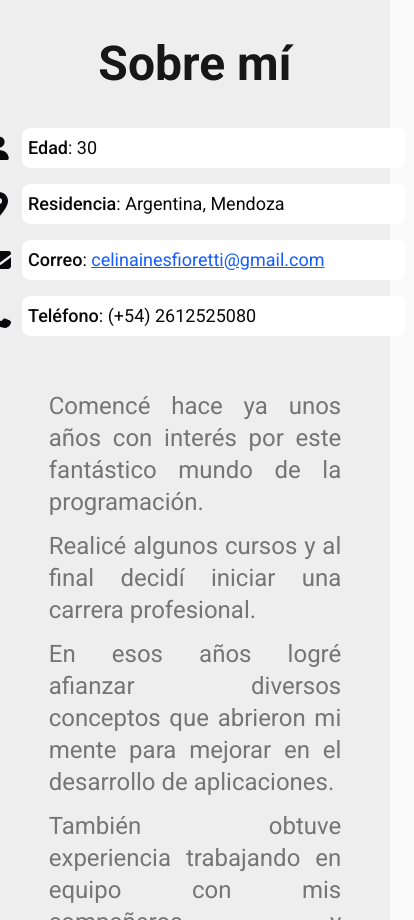
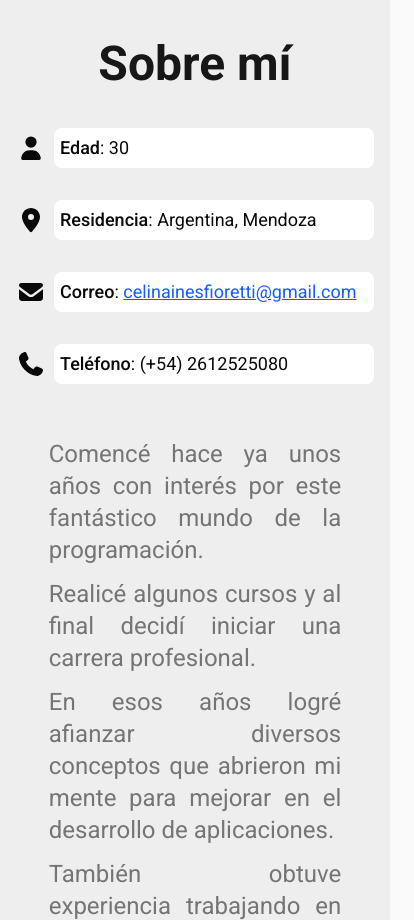
Before and after one commit to CeliFioretti/mi-portfolio-cf, a Next.js app: page / in a window 390 px wide. Shown: the part 860-1780 px from the top of the page, 414 px wide, since content can reach past the window. Built offline with nearby package versions, Linux system fonts and the light colour scheme.

Commit message:
Mejoras en SEO, Responsive Design, Reestructuración de código

```diff
--- a/src/app/layout.jsx
+++ b/src/app/layout.jsx
@@ -15,8 +15,8 @@ export const metadata = {
   title: "Mi Portfolio CF | Celina Fioretti",
   description: "Explora mi trabajo como desarrolladora de software: proyectos, habilidades, experiencia y enfoque en buenas prácticas y seguridad.",
   metadataBase: new URL('https://mi-cv-celina-fioretti.vercel.app/'),
-  keywords: ["Desarrollo Web", "Fullstack", "React", "Next.js", "JavaScript", "Portfolio", "Celina Fioretti"],
-  authors: [{ name: "Celina Fioretti" }],
+  keywords: ["Desarrollo Web", "Fullstack", "React", "Next.js", "JavaScript", "Portfolio", "Celina Fioretti", "Desarrolladora Software"],
+  authors: [{ name: "Celina Fioretti", url: "https://mi-cv-celina-fioretti.vercel.app/" }],
   creator: "Celina Fioretti",
   openGraph: {
     title: "Mi Portfolio CF | Celina Fioretti",
@@ -39,6 +39,7 @@ export const metadata = {
     title: "Mi Portfolio CF | Celina Fioretti",
     description: "Explora mi trabajo como desarrolladora de software: proyectos, habilidades, experiencia y enfoque en buenas prácticas y seguridad.",
     images: ["/img/avatar.jpg"],
+    creator: "@CeliFioretti",
   },
   robots: {
     index: true,
--- a/src/app/page.jsx
+++ b/src/app/page.jsx
@@ -6,6 +6,7 @@ import Tecnologias from '@/components/Tecnologias';
 import Hablamos from '@/components/Hablamos';
 import Footer from '@/components/Footer';
 import NavbarMain from '@/components/NavbarMain';
+import ScrollToTop from '@/components/ScrollToTop';
 
 function Home() {
   return (
@@ -13,7 +14,7 @@ function Home() {
 
       {/** Navbar y Presentación */}
       <section id='inicio'>
-        <NavbarMain/>
+        <NavbarMain />
       </section>
 
       {/** Sobre mí */}
@@ -44,6 +45,8 @@ function Home() {
       {/** Footer */}
       <Footer />
 
+      <ScrollToTop />
+
     </div>
   )
 }
--- a/src/components/Navbar.jsx
+++ b/src/components/Navbar.jsx
@@ -10,7 +10,7 @@ function Navbar() {
     return (
         <header className='text-amber-50 p-4 '>
             <div className='flex justify-between items-center md:hidden'>
-                <button onClick={() => { setOpen(!open) }} className='text-amber-50 focus:outline-none cursor-pointer'>
+                <button onClick={() => { setOpen(!open) }} className='text-amber-50 focus:outline-none cursor-pointer' aria-label='Menú'>
                     ☰
                 </button>
             </div>
--- /dev/null
+++ b/src/components/ScrollToTop.jsx
@@ -0,0 +1,45 @@
+'use client'
+
+import { useState, useEffect } from 'react'
+import { FontAwesomeIcon } from '@fortawesome/react-fontawesome'
+import { faArrowUp } from '@fortawesome/free-solid-svg-icons'
+
+export default function ScrollToTop() {
+    const [isVisible, setIsVisible] = useState(false)
+
+    const toggleVisibility = () => {
+        if (window.scrollY > 300) {
+            setIsVisible(true)
+        } else {
+            setIsVisible(false)
+        }
+    }
+
+    const scrollToTop = () => {
+        window.scrollTo({
+            top: 0,
+            behavior: 'smooth',
+        })
+    }
+
+    useEffect(() => {
+        window.addEventListener('scroll', toggleVisibility)
+        return () => {
+            window.removeEventListener('scroll', toggleVisibility)
+        }
+    }, [])
+
+    return (
+        <div className="fixed bottom-8 right-8 z-50">
+            {isVisible && (
+                <button
+                    onClick={scrollToTop}
+                    className="p-3 rounded-full bg-amber-500 text-white shadow-lg hover:bg-amber-600 transition-all duration-300 animate-bounce"
+                    aria-label="Volver arriba"
+                >
+                    <FontAwesomeIcon icon={faArrowUp} className="h-6 w-6" />
+                </button>
+            )}
+        </div>
+    )
+}
--- a/src/components/SobreMi.jsx
+++ b/src/components/SobreMi.jsx
@@ -1,72 +1,49 @@
 import React from 'react'
 import { FontAwesomeIcon } from '@fortawesome/react-fontawesome';
 import { faUser, faEnvelope, faLocationDot, faPhone } from '@fortawesome/free-solid-svg-icons';
+import { aboutMe } from '@/data/portfolioData';
+
+const iconMap = {
+    faUser: faUser,
+    faEnvelope: faEnvelope,
+    faLocationDot: faLocationDot,
+    faPhone: faPhone
+};
 
 function SobreMi() {
     return (
         <div className='flex flex-col items-center justify-center font-bold fondo-blanco py-15'>
-            <h2 className='text-5xl mb-8 text-neutral-900'>Sobre mí</h2>
+            <h2 className='text-5xl mb-8 text-neutral-900'>{aboutMe.title}</h2>
 
             <div className='md:flex items-center justify-center pb-10'>
-                {/** Box 1 */}
-                <div className='md:me-4'>
-                    <div className='text-zinc-950 text-sm flex items-center justify-center gap-2 p-2'>
-                        <FontAwesomeIcon icon={faUser} className="hover:text-amber-500 transition-colors duration-300 text-2xl" />
-                        <div className='data-box text-lg rounded-lg p-1.5 w-96 font-normal'>
-                            <span className='font-medium'>Edad</span>: 30
+                {/** Details Grid */}
+                <div className='grid grid-cols-1 md:grid-cols-2 gap-4'>
+                    {aboutMe.details.map((detail, index) => (
+                        <div key={index} className='text-zinc-950 text-sm flex items-center justify-start gap-2 p-2'>
+                            <FontAwesomeIcon icon={iconMap[detail.icon]} className="hover:text-amber-500 transition-colors duration-300 text-2xl w-8" />
+                            <div className='data-box text-lg rounded-lg p-1.5 w-80 font-normal'>
+                                <span className='font-medium'>{detail.label}</span>: {detail.link ? (
+                                    <a href={detail.link} className='text-blue-600 underline hover:text-blue-500 cursor-pointer'>
+                                        {detail.value}
+                                    </a>
+                                ) : (
+                                    detail.value
+                                )}
+                            </div>
                         </div>
-                    </div>
-
-                    <div className='text-zinc-950 text-sm flex items-center justify-center gap-2 p-2'>
-                        <FontAwesomeIcon icon={faLocationDot} className="hover:text-amber-500 transition-colors duration-300 text-2xl" />
-                        <div className='data-box text-lg rounded-lg p-1.5 w-96 font-normal'>
-                            <span className='font-medium'>Residencia</span>: Argentina, Mendoza
-                        </div>
-                    </div>
-                </div>
-                {/** Box 2 */}
-                <div>
-                    <div className='text-zinc-950 text-sm flex items-center justify-center gap-2 p-2'>
-                        <FontAwesomeIcon icon={faEnvelope} className="hover:text-amber-500 transition-colors duration-300 text-2xl" />
-                        <div className='data-box text-lg rounded-lg p-1.5 w-96 font-normal'>
-                            <span className='font-medium'>Correo</span>: <span className='text-blue-600 underline hover:text-blue-500 cursor-pointer'>celinainesfioretti@gmail.com</span>
-                        </div>
-                    </div>
-
-                    <div className='text-zinc-950 text-sm flex items-center justify-center gap-2 p-2'>
-                        <FontAwesomeIcon icon={faPhone} className="hover:text-amber-500 transition-colors duration-300 text-2xl" />
-                        <div className='data-box text-lg rounded-lg p-1.5 w-96 font-normal'>
-                            <span className='font-medium'>Teléfono</span>: (+54) 2612525080
-                        </div>
-                    </div>
-
+                    ))}
                 </div>
             </div>
 
             {/** Detalles Sobre mí */}
             <div className='w-3/4 flex items-center justify-center'>
                 <div className='text-2xl font-normal text-sobre-mi text-justify'>
-
-                    <div className='py-1.5'>Comencé hace ya unos años con interés por este fantástico mundo de la programación.</div>
-
-                    <div className='py-1.5'>
-                        Realicé algunos cursos y al final decidí iniciar una carrera profesional.
-                    </div>
-
-                    <div className='py-1.5'>
-                        En esos años logré afianzar diversos conceptos que abrieron mi mente para mejorar en el desarrollo de aplicaciones.
-                    </div>
-
-                    <div className='py-1.5'>
-                        También obtuve experiencia trabajando en equipo con mis compañeros y desarrollando pequeños y grandes proyectos.
-                    </div>
-
-                    <div className='py-1.5 text-sobre-mi-detalle font-medium'>
-                        Actualmente sigo instruyéndome en otras tecnologías mientras busco mi primer trabajo profesional.
-                    </div>
-
+                    {aboutMe.description.map((paragraph, index) => (
+                        <div key={index} className={`py-1.5 ${index === aboutMe.description.length - 1 ? 'text-sobre-mi-detalle font-medium' : ''}`}>
+                            {paragraph}
+                        </div>
+                    ))}
                 </div>
-
             </div>
         </div>
     )
--- a/src/data/portfolioData.js
+++ b/src/data/portfolioData.js
@@ -66,3 +66,27 @@ export const personalInfo = {
         discord: 'https://discordapp.com/users/778703131978366976'
     }
 };
+
+export const hero = {
+    title: "Desarrolladora Fullstack Junior",
+    name: "Celina Fioretti",
+    available: "Disponible para trabajar",
+    cvUrl: "/01-CV-CelinaFioretti-ES.pdf"
+};
+
+export const aboutMe = {
+    title: "Sobre mí",
+    details: [
+        { label: "Edad", value: "30", icon: "faUser" },
+        { label: "Residencia", value: "Argentina, Mendoza", icon: "faLocationDot" },
+        { label: "Correo", value: "celinainesfioretti@gmail.com", icon: "faEnvelope", link: "mailto:celinainesfioretti@gmail.com" },
+        { label: "Teléfono", value: "(+54) 2612525080", icon: "faPhone" }
+    ],
+    description: [
+        "Comencé hace ya unos años con interés por este fantástico mundo de la programación.",
+        "Realicé algunos cursos y al final decidí iniciar una carrera profesional.",
+        "En esos años logré afianzar diversos conceptos que abrieron mi mente para mejorar en el desarrollo de aplicaciones.",
+        "También obtuve experiencia trabajando en equipo con mis compañeros y desarrollando pequeños y grandes proyectos.",
+        "Actualmente sigo instruyéndome en otras tecnologías mientras busco mi primer trabajo profesional."
+    ]
+};
```
Also changed, not shown: src/components/Main.jsx (+10 -9 lines).
